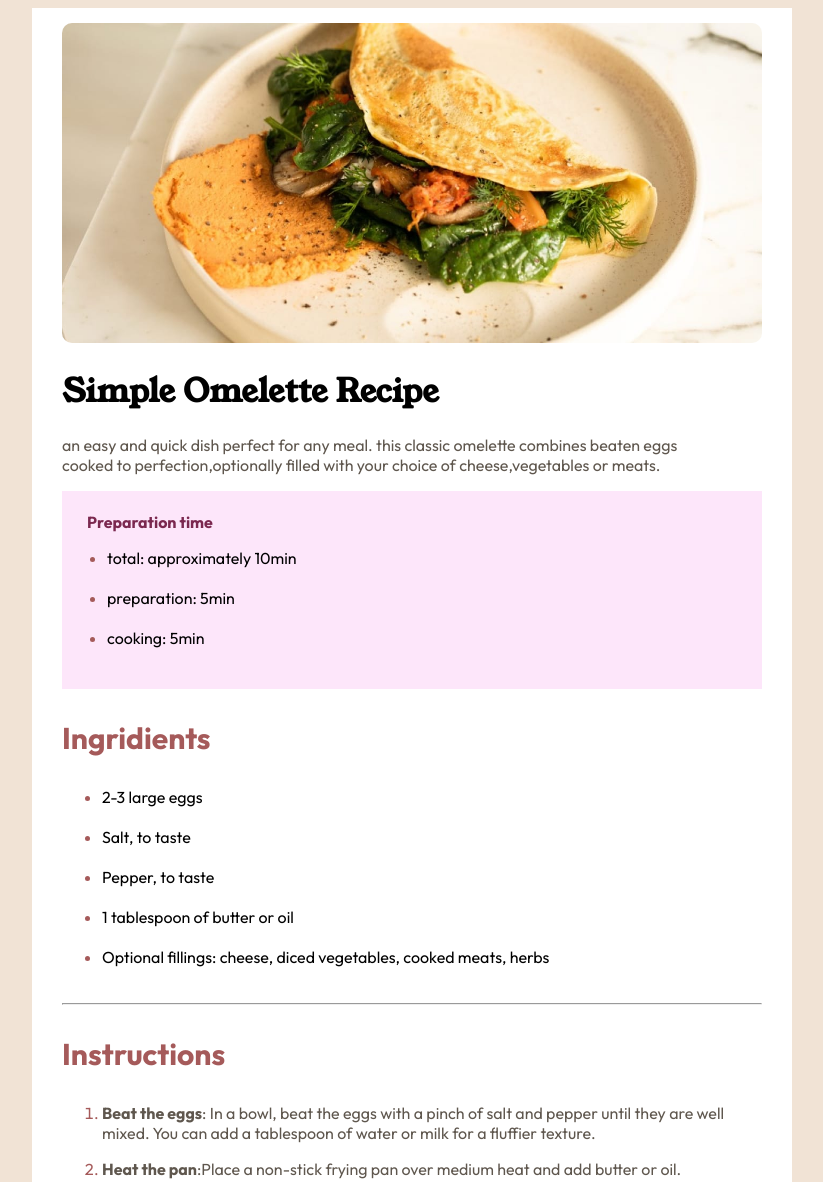
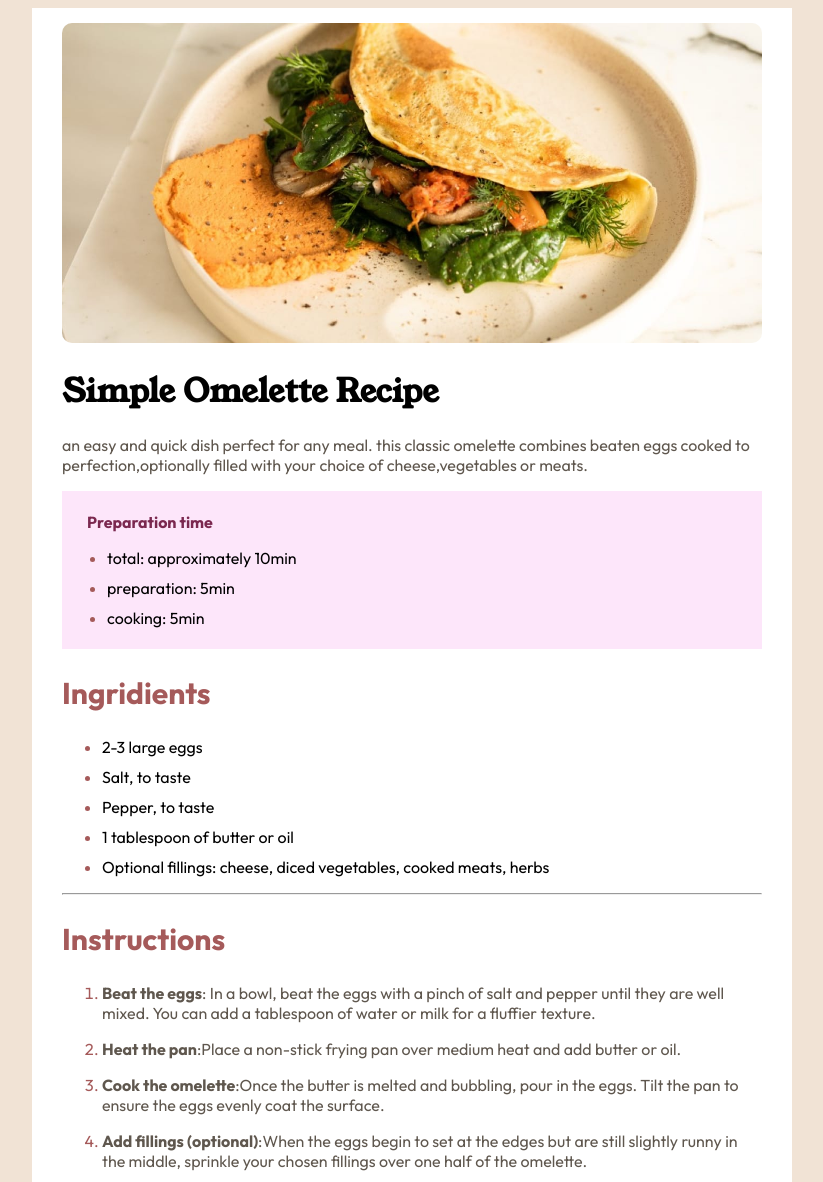
Before and after one commit to Aiye254/html.-recipe-page, a plain HTML site: page index.html in a window 1280 px wide. Shown: the top 1182 px of the page, without its empty margins (228-1051 px from the left). Drawn offline with Linux system fonts and the light colour scheme.

Commit message:
Add files via upload

```diff
--- a/index.html
+++ b/index.html
@@ -46,7 +46,7 @@
 
 
 
-        h3 {
+        h2{
             color: rgb(165, 90, 90);
             font-size: 30px;
         }
@@ -85,37 +85,40 @@
             color: hsl(332, 51%, 32%);
             margin-left: 20px;
         }
+        li{
+            margin-bottom: 10px;
+        }
     </style>
 </head>
 
 <body>
-    <div class="main-container">
+    <main class="main-container">
         <div class=""><img src="./assets/images/image-omelette.jpeg" width="100%" alt="omelette"></div>
         <div>
             <h1 class="omelette">Simple Omelette Recipe</h1>
-            <p>an easy and quick dish perfect for any meal. this classic omelette combines beaten eggs <br />cooked to
+            <p>an easy and quick dish perfect for any meal. this classic omelette combines beaten eggs cooked to
                 perfection,optionally filled with your choice of cheese,vegetables or meats.</p>
         </div>
 
         <div class="container">
             <p class="preparation"><b>Preparation time</b></p>
             <ul>
-                <li>total: approximately 10min</li><br />
-                <li>preparation: 5min</li><br />
-                <li>cooking: 5min</li><br>
+                <li>total: approximately 10min</li>
+                <li>preparation: 5min</li>
+                <li>cooking: 5min</li>
             </ul>
         </div>
-        <h3>Ingridients</h3>
+        <h2>Ingridients</h2>
         <ul>
-            <li>2-3 large eggs</li><br />
-            <li>Salt, to taste</li><br />
-            <li>Pepper, to taste</li><br />
-            <li>1 tablespoon of butter or oil</li><br />
-            <li>Optional fillings: cheese, diced vegetables, cooked meats, herbs</li><br />
+            <li>2-3 large eggs</li>
+            <li>Salt, to taste</li>
+            <li>Pepper, to taste</li>
+            <li>1 tablespoon of butter or oil</li>
+            <li>Optional fillings: cheese, diced vegetables, cooked meats, herbs</li>
         </ul>
         <hr />
 
-        <h3>Instructions</h3>
+        <h2>Instructions</h2>
         <ol>
             <li> <p><b>Beat the eggs</b>: In a bowl, beat the eggs with a pinch of salt and pepper until they are well
                 mixed.
@@ -157,7 +160,7 @@
                 </tr>
             </tbody>
         </table>
-    </div>
+    </main>
 </body>
 
 </html>
```
